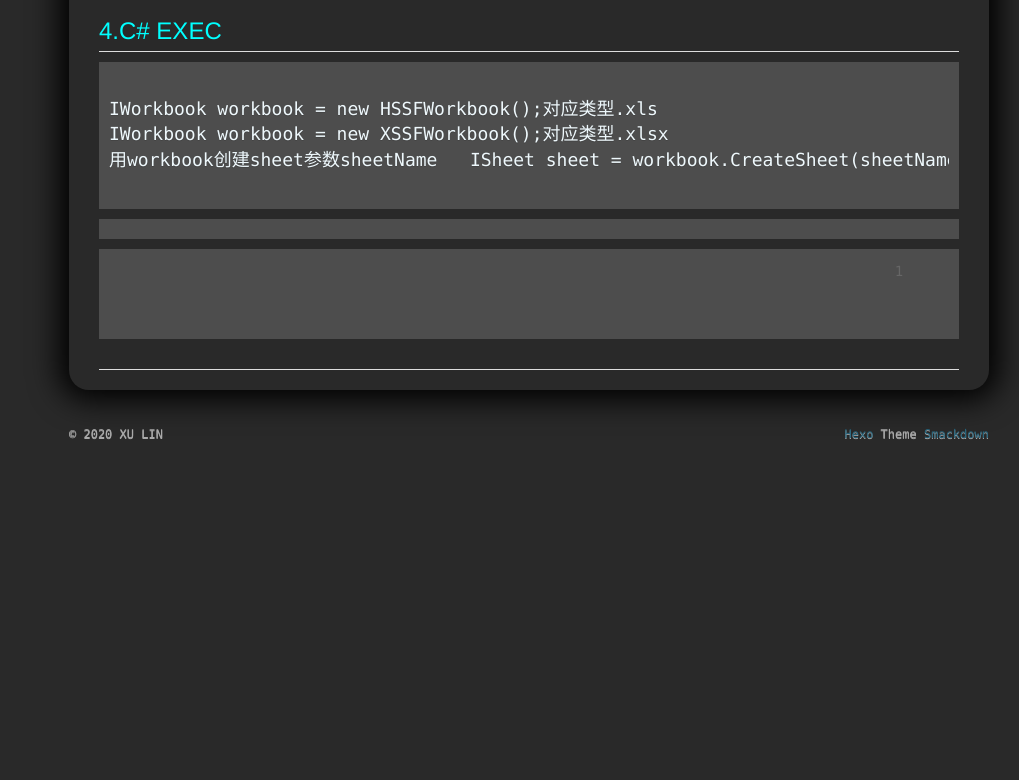
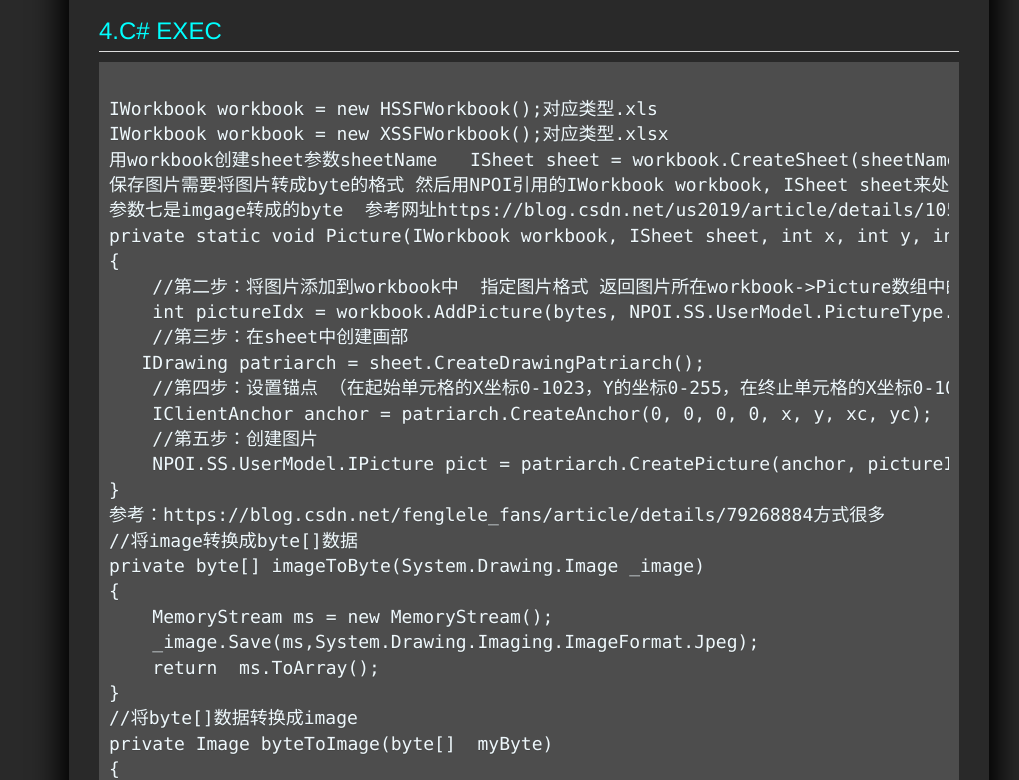
Before and after one commit to 13467299642/13467299642.github.io, a plain HTML site: page archives/2020/Csharp.html in a window 1280 px wide. Shown: the part 2485-3265 px from the top of the page, without its empty margins (261-1280 px from the left). Before the commit the page ends 2955 px from the top, so only its background shows below. Drawn offline with nearby package versions, Linux system fonts and the light colour scheme; some packages are replaced by stand-ins of ours; a script that the page names is missing.

Commit message:
Update Csharp.html

```diff
--- a/archives/2020/Csharp.html
+++ b/archives/2020/Csharp.html
@@ -284,6 +284,34 @@ Expression： sum(列名)，avg(列名)，sum(列名)，min(列名)，max(列名
 IWorkbook workbook = new HSSFWorkbook();对应类型.xls
 IWorkbook workbook = new XSSFWorkbook();对应类型.xlsx
 用workbook创建sheet参数sheetName   ISheet sheet = workbook.CreateSheet(sheetName);
+保存图片需要将图片转成byte的格式 然后用NPOI引用的IWorkbook workbook, ISheet sheet来处理
+参数七是imgage转成的byte  参考网址https://blog.csdn.net/us2019/article/details/105403159
+private static void Picture(IWorkbook workbook, ISheet sheet, int x, int y, int xc, int yc,byte[] bytes)
+{
+    //第二步：将图片添加到workbook中  指定图片格式 返回图片所在workbook->Picture数组中的索引地址（从1开始）
+    int pictureIdx = workbook.AddPicture(bytes, NPOI.SS.UserModel.PictureType.JPEG);
+    //第三步：在sheet中创建画部
+   IDrawing patriarch = sheet.CreateDrawingPatriarch();
+    //第四步：设置锚点 （在起始单元格的X坐标0-1023，Y的坐标0-255，在终止单元格的X坐标0-1023，Y的坐标0-255，起始单元格行数，列数，终止单元格行数，列数）
+    IClientAnchor anchor = patriarch.CreateAnchor(0, 0, 0, 0, x, y, xc, yc);
+    //第五步：创建图片
+    NPOI.SS.UserModel.IPicture pict = patriarch.CreatePicture(anchor, pictureIdx);
+}
+参考：https://blog.csdn.net/fenglele_fans/article/details/79268884方式很多
+//将image转换成byte[]数据
+private byte[] imageToByte(System.Drawing.Image _image)
+{
+    MemoryStream ms = new MemoryStream();
+    _image.Save(ms,System.Drawing.Imaging.ImageFormat.Jpeg);
+    return  ms.ToArray();
+}
+//将byte[]数据转换成image
+private Image byteToImage(byte[]  myByte)
+{
+     MemoryStream ms = new MemoryStream(myByte);
+     Image _Image = Image.FromStream(ms);
+     return _Image;
+}
 
 </span></pre></font></figure>
 
```
